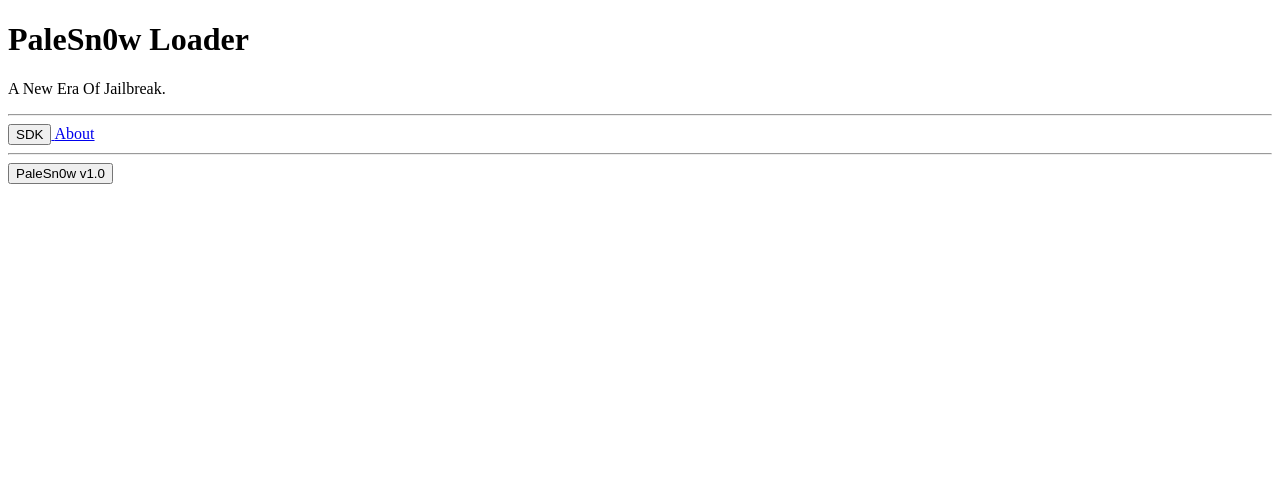
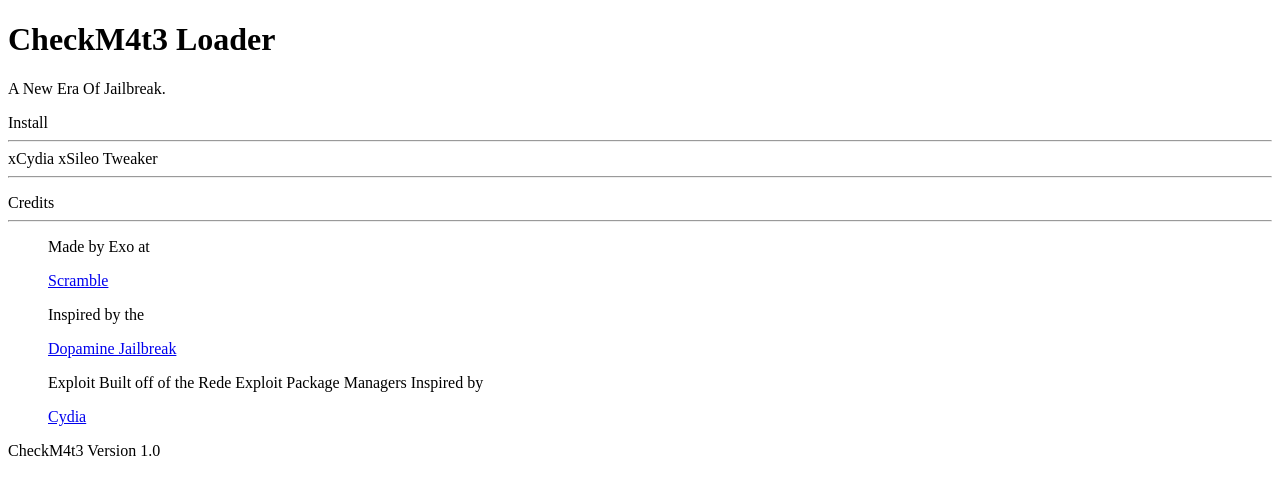
Before and after one commit to xTGuy/CheckM4t3-Loader, a plain HTML site: page index.html in a window 1280 px wide. Drawn offline with Linux system fonts and the light colour scheme.

Commit message:
Update index.html

```diff
--- a/index.html
+++ b/index.html
@@ -2,33 +2,31 @@
 <html>
   <body>
     <h1>
-      PaleSn0w Loader
+      CheckM4t3 Loader
     </h1>
     <p>
       A New Era Of Jailbreak.
     </p>
+    <div>
+    <h7>Install</h7>
     <hr>
-    <div>
-      <a href="https://xtguy.github.io/PaleSn0w/Projects.html>
-        <button>
-          Projects
-        </button>
-      </a>
-        <a href="https://xtguy.github.io/PaleSn0w/SDK.html>
-        <button>
-          SDK
-        </button>
-      </a>
-      <a href="https://xtguy.github.io/PaleSn0w/About.html>
-        <button>
-          About
-        </button>
-        </a>
+      <div>
+      xCydia
+      xSileo
+      Tweaker
+      </div>
+      <hr>
+      <p></p>
+      <h7>Credits</h7>
+      <hr>
+      <ul>
+        Made by Exo at <a href="https://scramble.glide.page"><p>Scramble</p></a>
+        Inspired by the <a href="https://ellekit.space/dopamine/"><p>Dopamine Jailbreak</p></a>
+        Exploit Built off of the Rede Exploit
+        Package Managers Inspired by <a href="https://www.saurik.com/telesphoreo.html"><p>Cydia</p></a>
+      </ul>
+
+      <p>CheckM4t3 Version 1.0</p>
     </div>
-      <hr>
-        <button>
-          PaleSn0w v1.0
-        </button>
-
   </body>
 </html>
```
